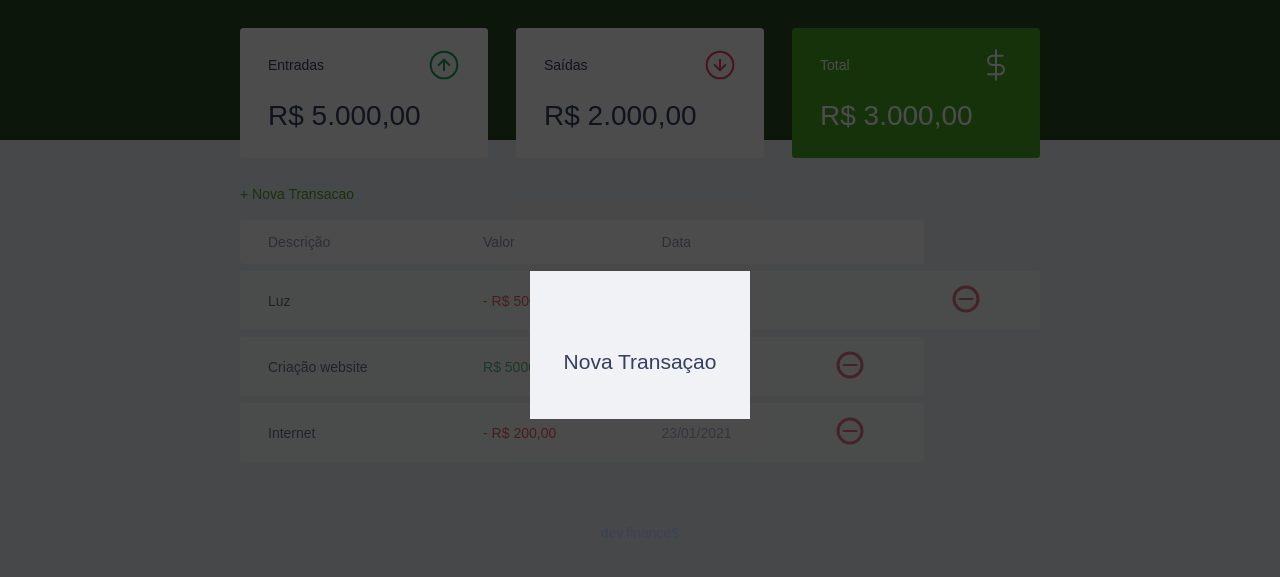
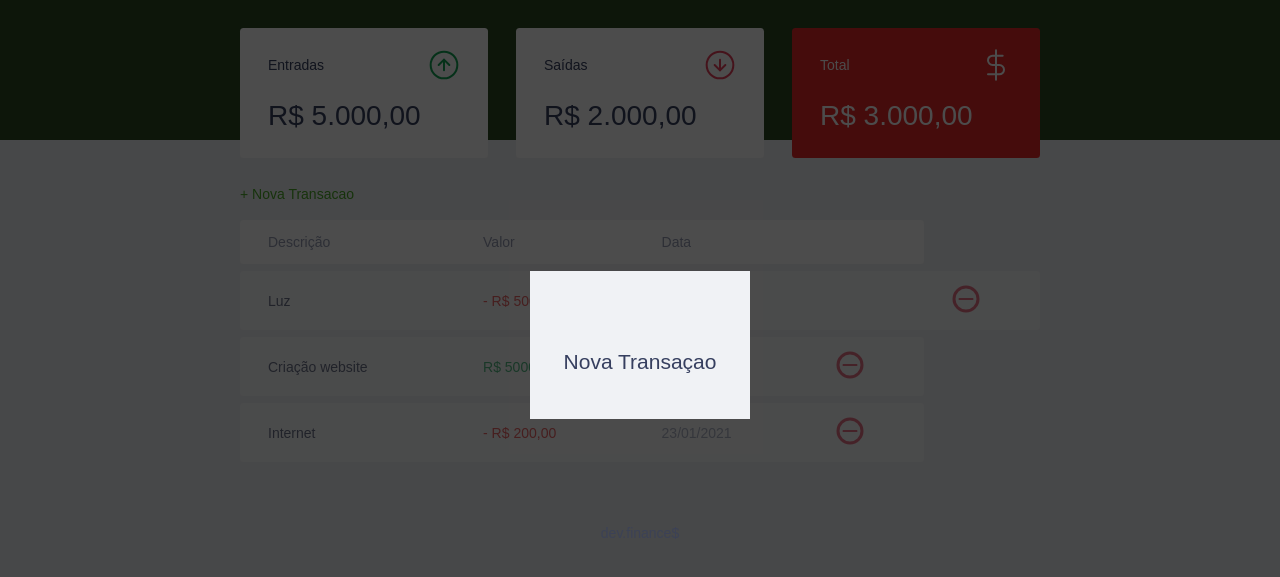
Before and after one commit to hiagoHR/Rocketseat-Maratona-Discovery, a plain HTML site: page index.html in a window 1280 px wide. Shown: the part 55-632 px from the top of the page. Drawn offline with Linux system fonts and the light colour scheme.

Commit message:
card total css
testando mudanca de cor

```diff
--- a/style.css
+++ b/style.css
@@ -105,7 +105,7 @@ header h1 {
         margin-top: 1rem;
     }
     .card.total {
-        background: #49aa26;
+        background: #e92929;
         color: white;
     }
 
```
